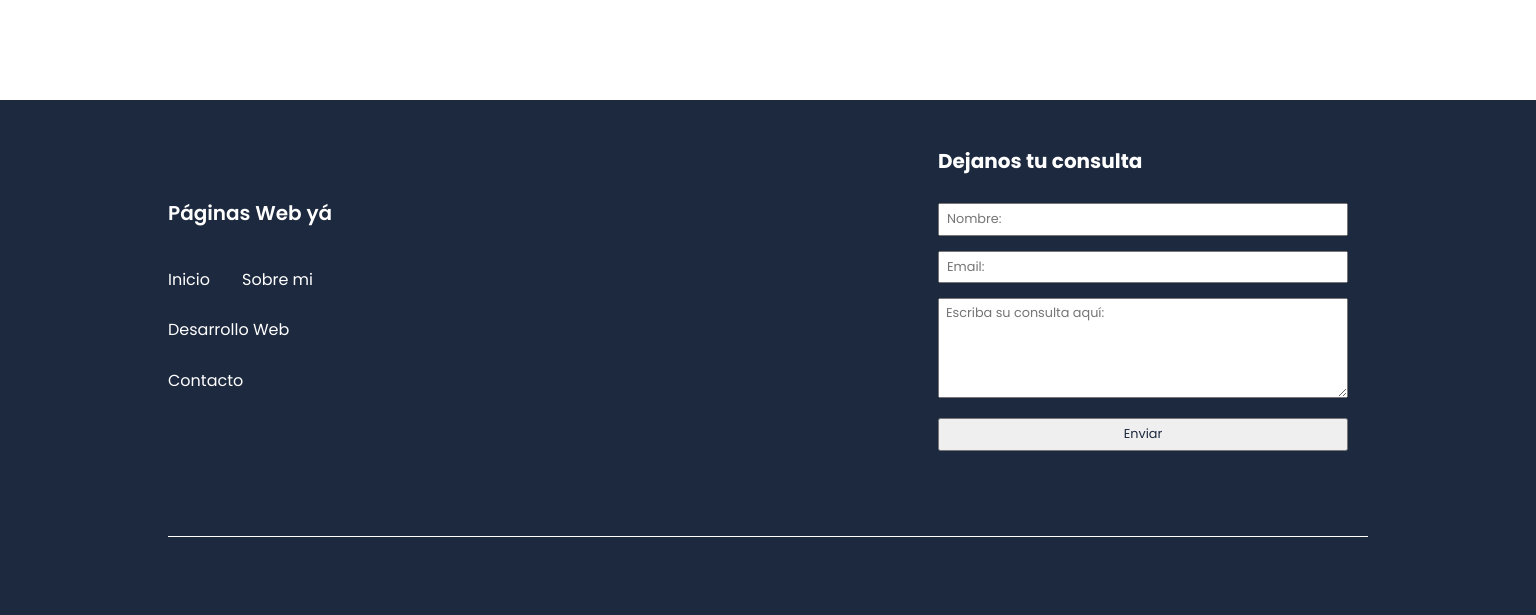
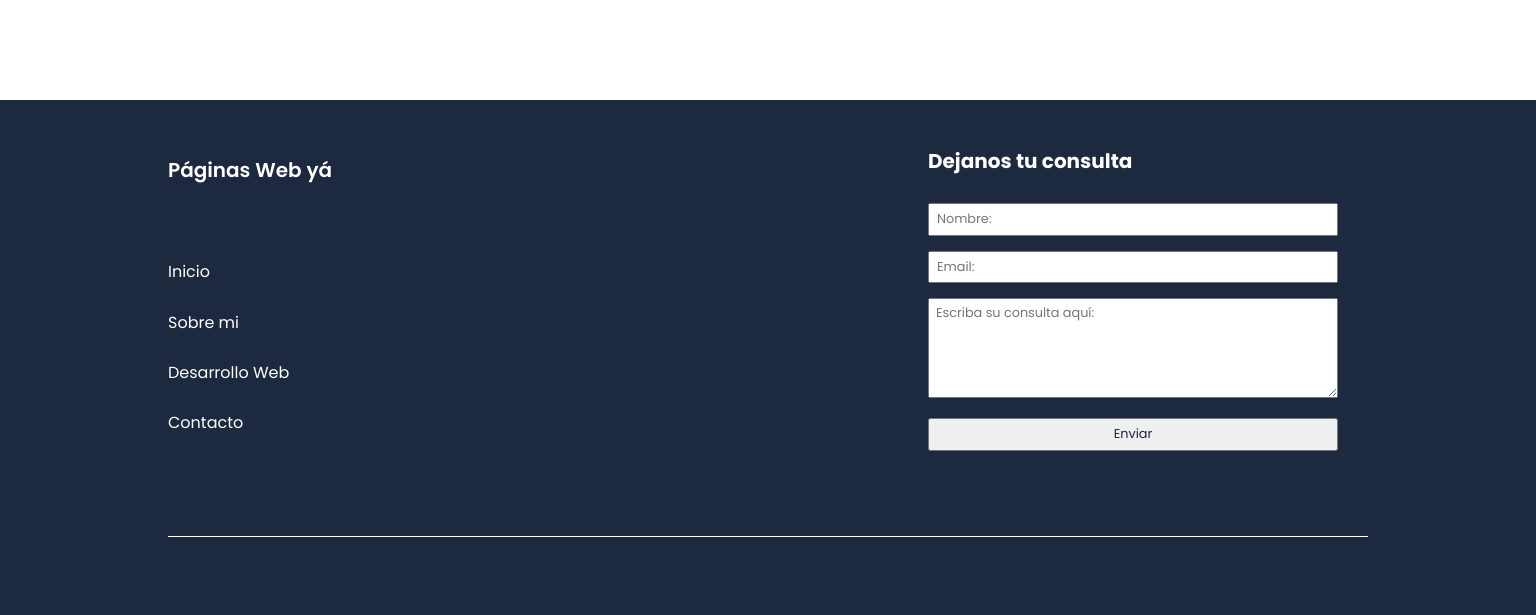
Before and after one commit to TFDigital/tfdigital.github.io, a plain HTML site: page index.html in a window 1536 px wide. Shown: the part 2481-3096 px from the top of the page. Drawn offline with nearby package versions, Linux system fonts and the light colour scheme; files whose address does not match are found by name.

Commit message:
Nueva página web
Resubo con nuevo logotipo

```diff
--- a/css/estilo.css
+++ b/css/estilo.css
@@ -424,3 +424,14 @@ textarea{
     }
 
 }
+
+@media (min-width: 1328px) {
+    .footer__title{
+        padding-bottom: 35px;
+    }
+
+    .nav__link--footer{
+        width: 130px;
+    }
+
+}
--- a/index.html
+++ b/index.html
@@ -5,7 +5,7 @@
     <meta http-equiv="X-UA-Compatible" content="IE=edge">
     <meta name="viewport" content="width=device-width, initial-scale=1.0">
     <title>TF Digital</title>
-    <link rel="shortcut icon" href="./images/favicon prueba.jpg" type="image/x-icon">
+    <link rel="shortcut icon" href="./images/Gris Oscuro Círculos Logo de Fotografía.png" type="image/x-icon">
     <link rel="stylesheet" href="./css/normalize.css">
     <link rel="stylesheet" href="./css/estilo.css">
 
```
Also changed, not shown: images/Gris Oscuro Círculos Logo de Fotografía.png (added).
